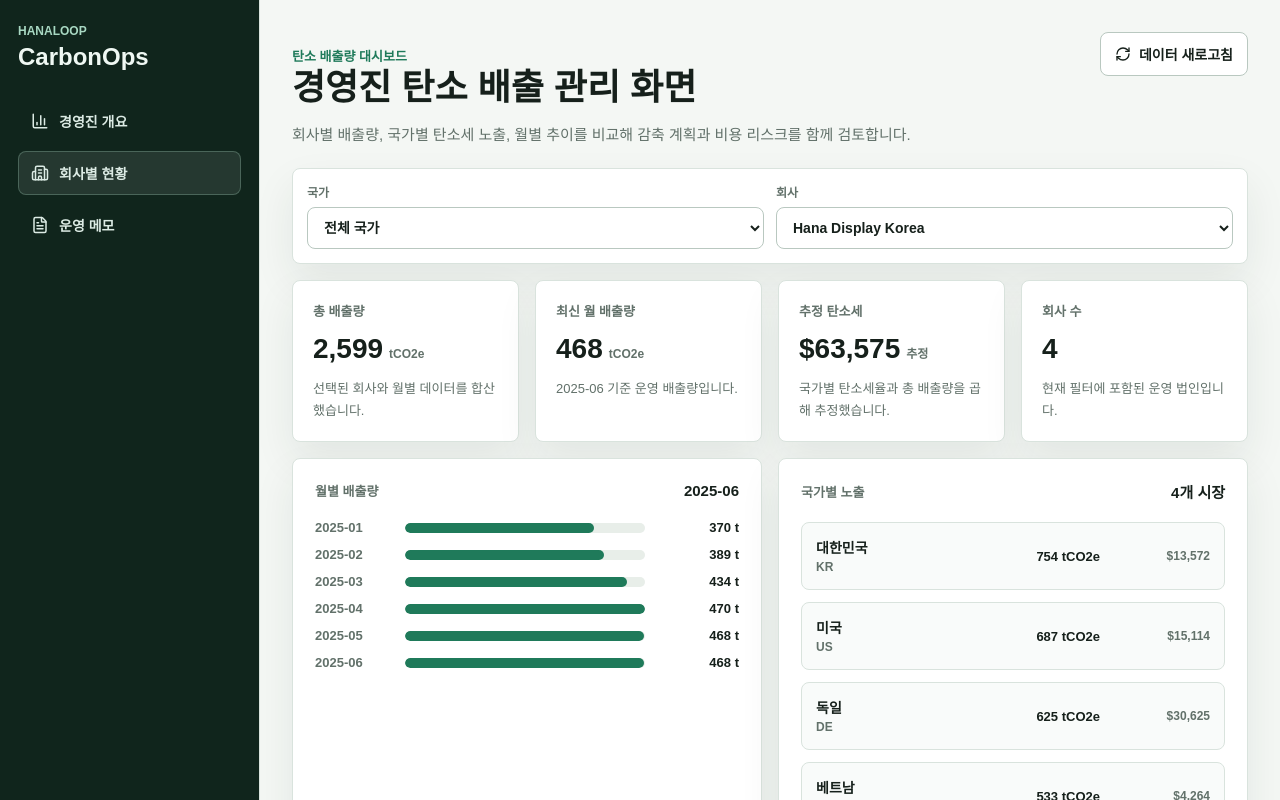
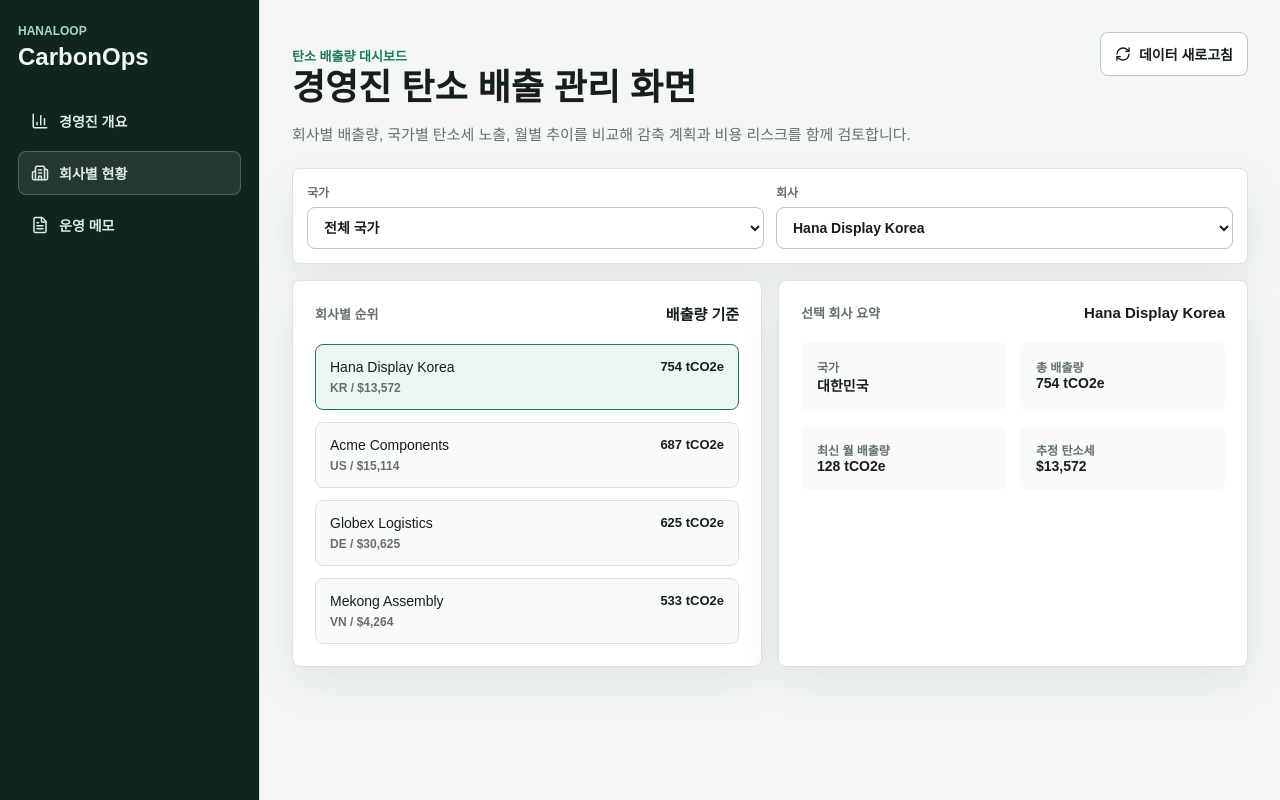
Before and after one commit to woojaemin0106/hanaloop-carbon-dashboard, a Next.js app: page / in a window 1280 px wide. Both pictures are taken after a click on the button "회사별 현황". Shown: the top 800 px of the page. Built offline with nearby package versions, Linux system fonts and the light colour scheme.

Commit message:
feat: 대시보드 탐색 섹션 전환 개선

```diff
--- a/src/app/globals.css
+++ b/src/app/globals.css
@@ -468,6 +468,10 @@ dd {
   margin-bottom: 16px;
 }
 
+.dashboard-grid--single {
+  grid-template-columns: minmax(0, 1fr);
+}
+
 .panel {
   min-width: 0;
   padding: 22px;
@@ -483,6 +487,21 @@ dd {
 
 .panel-heading strong {
   font-size: 15px;
+}
+
+.company-detail-list {
+  display: grid;
+  grid-template-columns: repeat(2, minmax(0, 1fr));
+  gap: 14px;
+  margin: 0;
+}
+
+.company-detail-list div {
+  min-width: 0;
+  padding: 16px;
+  border: 1px solid var(--border);
+  border-radius: 8px;
+  background: #f8fbf9;
 }
 
 .bar-list {
@@ -900,6 +919,7 @@ tbody tr:last-child td {
 
   .dashboard-header,
   .dashboard-grid,
+  .company-detail-list,
   .kpi-grid {
     grid-template-columns: 1fr;
   }
--- a/src/features/company-emissions/CompanyEmissionsDashboard.tsx
+++ b/src/features/company-emissions/CompanyEmissionsDashboard.tsx
@@ -102,6 +102,9 @@ export function CompanyEmissionsDashboard() {
   const latestMonth = getLatestMonth(visibleCompanies);
   const selectedCompany =
     visibleCompanies.find((company) => company.id === selectedCompanyId) ?? visibleCompanies[0];
+  const selectedCompanySummary = companySummaries.find(
+    (summary) => summary.company.id === selectedCompany?.id
+  );
   const selectedCompanyPosts =
     readyData && selectedCompany ? getPostsForCompany(readyData.posts, selectedCompany.id) : [];
   const totalEmissions = sumEmissions(visibleCompanies.flatMap((company) => company.emissions));
@@ -254,6 +257,8 @@ export function CompanyEmissionsDashboard() {
               </label>
             </section>
 
+            {activeSection === "overview" ? (
+              <>
                 <section className="kpi-grid" aria-label="경영진 KPI">
                   <article className="kpi-card">
                     <span>총 배출량</span>
@@ -286,7 +291,7 @@ export function CompanyEmissionsDashboard() {
                   </article>
                 </section>
 
-            <section className="dashboard-grid" aria-label={activeSection}>
+                <section className="dashboard-grid" aria-label="월별 배출량과 국가별 노출">
                   <article className="panel">
                     <div className="panel-heading">
                       <span>월별 배출량</span>
@@ -327,12 +332,15 @@ export function CompanyEmissionsDashboard() {
                     </div>
                   </article>
                 </section>
+              </>
+            ) : null}
 
-            <section className="dashboard-grid" aria-label="회사 상세와 운영 메모">
+            {activeSection === "companies" ? (
+              <section className="dashboard-grid" aria-label="회사별 현황">
                 <article className="panel">
                   <div className="panel-heading">
                     <span>회사별 순위</span>
-                  <strong>{activeSection === "companies" ? "선택 보기" : "포트폴리오"}</strong>
+                    <strong>배출량 기준</strong>
                   </div>
                   <div className="company-list">
                     {companySummaries
@@ -358,6 +366,35 @@ export function CompanyEmissionsDashboard() {
                   </div>
                 </article>
 
+                <article className="panel">
+                  <div className="panel-heading">
+                    <span>선택 회사 요약</span>
+                    <strong>{selectedCompany?.name ?? "선택된 회사 없음"}</strong>
+                  </div>
+                  <dl className="company-detail-list">
+                    <div>
+                      <dt>국가</dt>
+                      <dd>{selectedCompanySummary?.country.name ?? "-"}</dd>
+                    </div>
+                    <div>
+                      <dt>총 배출량</dt>
+                      <dd>{formatNumber(selectedCompanySummary?.totalEmissions ?? 0)} tCO2e</dd>
+                    </div>
+                    <div>
+                      <dt>최신 월 배출량</dt>
+                      <dd>{formatNumber(selectedCompanySummary?.latestMonthEmissions ?? 0)} tCO2e</dd>
+                    </div>
+                    <div>
+                      <dt>추정 탄소세</dt>
+                      <dd>{formatUsd(selectedCompanySummary?.estimatedCarbonTaxUsd ?? 0)}</dd>
+                    </div>
+                  </dl>
+                </article>
+              </section>
+            ) : null}
+
+            {activeSection === "posts" ? (
+              <section className="dashboard-grid dashboard-grid--single" aria-label="운영 메모">
                 <article className="panel">
                   <div className="panel-heading">
                     <span>연결된 운영 메모</span>
@@ -401,6 +438,7 @@ export function CompanyEmissionsDashboard() {
                   </div>
                 </article>
               </section>
+            ) : null}
           </>
         ) : null}
       </main>
```
Lines whose indentation alone changed are shown as unchanged.
